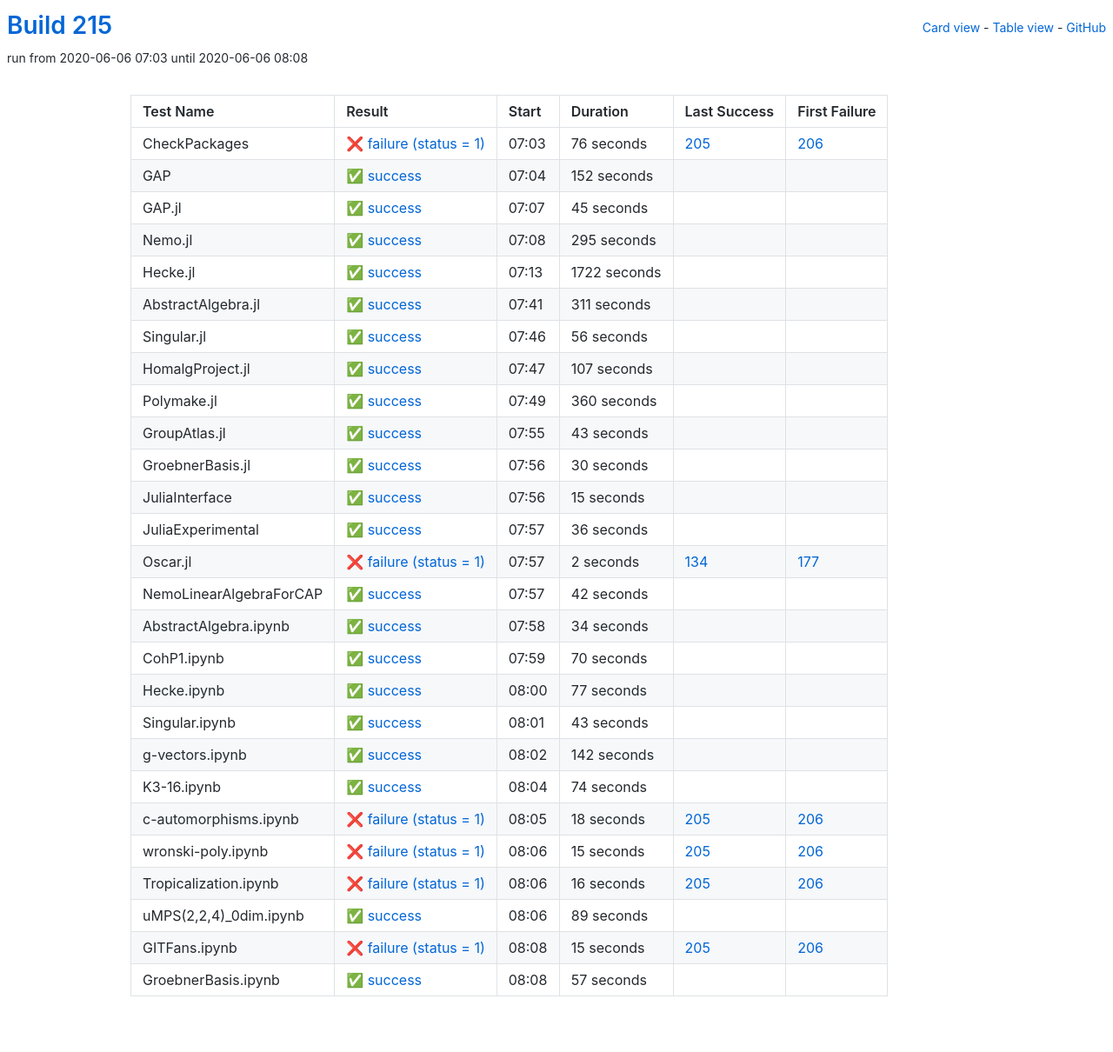
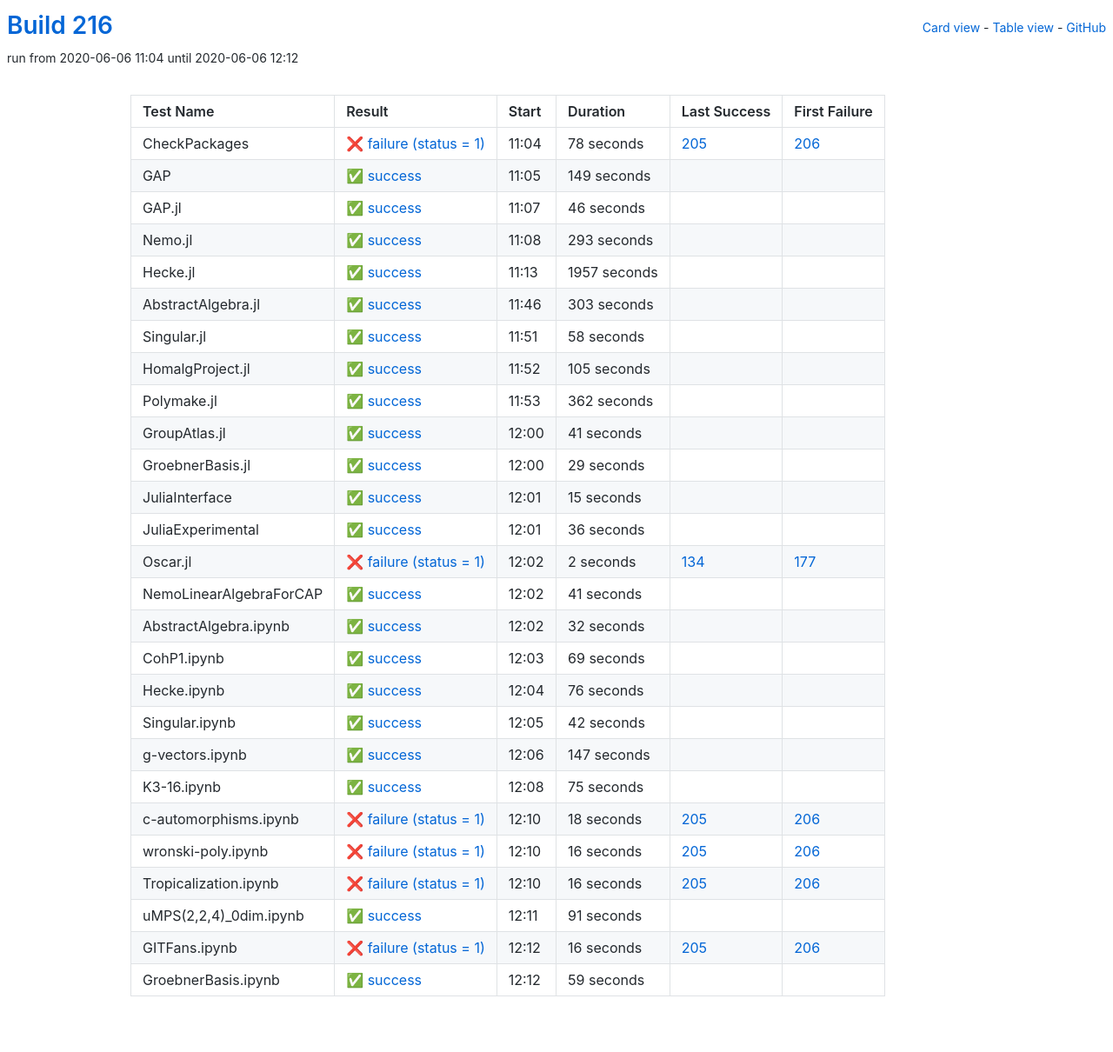
Before and after one commit to oscar-system/oscar-ci-status-stable, a Jekyll site: the page built from table.html, in a window 1280 px wide. Shown: the whole page at 87% size. Built offline with Jekyll 4.4.1, drawn with Linux system fonts in a browser that asks for light colours.

Commit message:
Build 216

```diff
--- a/_data/ci.yml
+++ b/_data/ci.yml
@@ -1,137 +1,137 @@
-build: 215
-build_url: https://oscarci.mathematik.uni-kl.de/job/oscar-stable/215/
+build: 216
+build_url: https://oscarci.mathematik.uni-kl.de/job/oscar-stable/216/
 job: oscar-stable
 tests:
-- duration: 76
+- duration: 78
   exitcode: 1
   first_failure: 206
   first_failure_url: https://oscarci.mathematik.uni-kl.de/job/oscar-stable/206/
   id: checkpackages
   last_success: 205
   last_success_url: https://oscarci.mathematik.uni-kl.de/job/oscar-stable/205/
-  log: https://oscarci.mathematik.uni-kl.de/job/oscar-stable/215/artifact/logs/build-215/CheckPackages.log
+  log: https://oscarci.mathematik.uni-kl.de/job/oscar-stable/216/artifact/logs/build-216/CheckPackages.log
   name: CheckPackages
-  start: 2020-06-06 07:03
+  start: 2020-06-06 11:04
   status: failure
   success: false
-- duration: 152
+- duration: 149
   exitcode: 0
   first_failure: false
   first_failure_url: null
   id: gap
   last_success: false
   last_success_url: null
-  log: https://oscarci.mathematik.uni-kl.de/job/oscar-stable/215/artifact/logs/build-215/GAP.log
+  log: https://oscarci.mathematik.uni-kl.de/job/oscar-stable/216/artifact/logs/build-216/GAP.log
   name: GAP
-  start: 2020-06-06 07:04
+  start: 2020-06-06 11:05
   status: success
   success: true
-- duration: 45
+- duration: 46
   exitcode: 0
   first_failure: false
   first_failure_url: null
   id: gap-jl
   last_success: false
   last_success_url: null
-  log: https://oscarci.mathematik.uni-kl.de/job/oscar-stable/215/artifact/logs/build-215/GAP.jl.log
+  log: https://oscarci.mathematik.uni-kl.de/job/oscar-stable/216/artifact/logs/build-216/GAP.jl.log
   name: GAP.jl
-  start: 2020-06-06 07:07
+  start: 2020-06-06 11:07
   status: success
   success: true
-- duration: 295
+- duration: 293
   exitcode: 0
   first_failure: false
   first_failure_url: null
   id: nemo-jl
   last_success: false
   last_success_url: null
-  log: https://oscarci.mathematik.uni-kl.de/job/oscar-stable/215/artifact/logs/build-215/Nemo.jl.log
+  log: https://oscarci.mathematik.uni-kl.de/job/oscar-stable/216/artifact/logs/build-216/Nemo.jl.log
   name: Nemo.jl
-  start: 2020-06-06 07:08
+  start: 2020-06-06 11:08
   status: success
   success: true
-- duration: 1722
+- duration: 1957
   exitcode: 0
   first_failure: false
   first_failure_url: null
   id: hecke-jl
   last_success: false
   last_success_url: null
-  log: https://oscarci.mathematik.uni-kl.de/job/oscar-stable/215/artifact/logs/build-215/Hecke.jl.log
+  log: https://oscarci.mathematik.uni-kl.de/job/oscar-stable/216/artifact/logs/build-216/Hecke.jl.log
   name: Hecke.jl
-  start: 2020-06-06 07:13
+  start: 2020-06-06 11:13
   status: success
   success: true
-- duration: 311
+- duration: 303
   exitcode: 0
   first_failure: false
   first_failure_url: null
   id: abstractalgebra-jl
   last_success: false
   last_success_url: null
-  log: https://oscarci.mathematik.uni-kl.de/job/oscar-stable/215/artifact/logs/build-215/AbstractAlgebra.jl.log
+  log: https://oscarci.mathematik.uni-kl.de/job/oscar-stable/216/artifact/logs/build-216/AbstractAlgebra.jl.log
   name: AbstractAlgebra.jl
-  start: 2020-06-06 07:41
+  start: 2020-06-06 11:46
   status: success
   success: true
-- duration: 56
+- duration: 58
   exitcode: 0
   first_failure: false
   first_failure_url: null
   id: singular-jl
   last_success: false
   last_success_url: null
-  log: https://oscarci.mathematik.uni-kl.de/job/oscar-stable/215/artifact/logs/build-215/Singular.jl.log
+  log: https://oscarci.mathematik.uni-kl.de/job/oscar-stable/216/artifact/logs/build-216/Singular.jl.log
   name: Singular.jl
-  start: 2020-06-06 07:46
+  start: 2020-06-06 11:51
   status: success
   success: true
-- duration: 107
+- duration: 105
   exitcode: 0
   first_failure: false
   first_failure_url: null
   id: homalgproject-jl
   last_success: false
   last_success_url: null
-  log: https://oscarci.mathematik.uni-kl.de/job/oscar-stable/215/artifact/logs/build-215/HomalgProject.jl.log
+  log: https://oscarci.mathematik.uni-kl.de/job/oscar-stable/216/artifact/logs/build-216/HomalgProject.jl.log
   name: HomalgProject.jl
-  start: 2020-06-06 07:47
+  start: 2020-06-06 11:52
   status: success
   success: true
-- duration: 360
+- duration: 362
   exitcode: 0
   first_failure: false
   first_failure_url: null
   id: polymake-jl
   last_success: false
   last_success_url: null
-  log: https://oscarci.mathematik.uni-kl.de/job/oscar-stable/215/artifact/logs/build-215/Polymake.jl.log
+  log: https://oscarci.mathematik.uni-kl.de/job/oscar-stable/216/artifact/logs/build-216/Polymake.jl.log
   name: Polymake.jl
-  start: 2020-06-06 07:49
+  start: 2020-06-06 11:53
   status: success
   success: true
-- duration: 43
+- duration: 41
   exitcode: 0
   first_failure: false
   first_failure_url: null
   id: groupatlas-jl
   last_success: false
   last_success_url: null
-  log: https://oscarci.mathematik.uni-kl.de/job/oscar-stable/215/artifact/logs/build-215/GroupAtlas.jl.log
+  log: https://oscarci.mathematik.uni-kl.de/job/oscar-stable/216/artifact/logs/build-216/GroupAtlas.jl.log
   name: GroupAtlas.jl
-  start: 2020-06-06 07:55
+  start: 2020-06-06 12:00
   status: success
   success: true
-- duration: 30
+- duration: 29
   exitcode: 0
   first_failure: false
   first_failure_url: null
   id: groebnerbasis-jl
   last_success: false
   last_success_url: null
-  log: https://oscarci.mathematik.uni-kl.de/job/oscar-stable/215/artifact/logs/build-215/GroebnerBasis.jl.log
+  log: https://oscarci.mathematik.uni-kl.de/job/oscar-stable/216/artifact/logs/build-216/GroebnerBasis.jl.log
   name: GroebnerBasis.jl
-  start: 2020-06-06 07:56
+  start: 2020-06-06 12:00
   status: success
   success: true
 - duration: 15
@@ -141,9 +141,9 @@ tests:
   id: juliainterface
   last_success: false
   last_success_url: null
-  log: https://oscarci.mathematik.uni-kl.de/job/oscar-stable/215/artifact/logs/build-215/JuliaInterface.log
+  log: https://oscarci.mathematik.uni-kl.de/job/oscar-stable/216/artifact/logs/build-216/JuliaInterface.log
   name: JuliaInterface
-  start: 2020-06-06 07:56
+  start: 2020-06-06 12:01
   status: success
   success: true
 - duration: 36
@@ -153,9 +153,9 @@ tests:
   id: juliaexperimental
   last_success: false
   last_success_url: null
-  log: https://oscarci.mathematik.uni-kl.de/job/oscar-stable/215/artifact/logs/build-215/JuliaExperimental.log
+  log: https://oscarci.mathematik.uni-kl.de/job/oscar-stable/216/artifact/logs/build-216/JuliaExperimental.log
   name: JuliaExperimental
-  start: 2020-06-06 07:57
+  start: 2020-06-06 12:01
   status: success
   success: true
 - duration: 2
@@ -165,93 +165,93 @@ tests:
   id: oscar-jl
   last_success: 134
   last_success_url: https://oscarci.mathematik.uni-kl.de/job/oscar-stable/134/
-  log: https://oscarci.mathematik.uni-kl.de/job/oscar-stable/215/artifact/logs/build-215/Oscar.jl.log
+  log: https://oscarci.mathematik.uni-kl.de/job/oscar-stable/216/artifact/logs/build-216/Oscar.jl.log
   name: Oscar.jl
-  start: 2020-06-06 07:57
+  start: 2020-06-06 12:02
   status: failure
   success: false
-- duration: 42
+- duration: 41
   exitcode: 0
   first_failure: false
   first_failure_url: null
   id: nemolinearalgebraforcap
   last_success: false
   last_success_url: null
-  log: https://oscarci.mathematik.uni-kl.de/job/oscar-stable/215/artifact/logs/build-215/NemoLinearAlgebraForCAP.log
+  log: https://oscarci.mathematik.uni-kl.de/job/oscar-stable/216/artifact/logs/build-216/NemoLinearAlgebraForCAP.log
   name: NemoLinearAlgebraForCAP
-  start: 2020-06-06 07:57
+  start: 2020-06-06 12:02
   status: success
   success: true
-- duration: 34
+- duration: 32
   exitcode: 0
   first_failure: false
   first_failure_url: null
   id: abstractalgebra-ipynb
   last_success: false
   last_success_url: null
-  log: https://oscarci.mathematik.uni-kl.de/job/oscar-stable/215/artifact/logs/build-215/AbstractAlgebra.ipynb.log
+  log: https://oscarci.mathematik.uni-kl.de/job/oscar-stable/216/artifact/logs/build-216/AbstractAlgebra.ipynb.log
   name: AbstractAlgebra.ipynb
-  start: 2020-06-06 07:58
+  start: 2020-06-06 12:02
   status: success
   success: true
-- duration: 70
+- duration: 69
   exitcode: 0
   first_failure: false
   first_failure_url: null
   id: cohp1-ipynb
   last_success: false
   last_success_url: null
-  log: https://oscarci.mathematik.uni-kl.de/job/oscar-stable/215/artifact/logs/build-215/CohP1.ipynb.log
+  log: https://oscarci.mathematik.uni-kl.de/job/oscar-stable/216/artifact/logs/build-216/CohP1.ipynb.log
   name: CohP1.ipynb
-  start: 2020-06-06 07:59
+  start: 2020-06-06 12:03
   status: success
   success: true
-- duration: 77
+- duration: 76
   exitcode: 0
   first_failure: false
   first_failure_url: null
   id: hecke-ipynb
   last_success: false
   last_success_url: null
-  log: https://oscarci.mathematik.uni-kl.de/job/oscar-stable/215/artifact/logs/build-215/Hecke.ipynb.log
+  log: https://oscarci.mathematik.uni-kl.de/job/oscar-stable/216/artifact/logs/build-216/Hecke.ipynb.log
   name: Hecke.ipynb
-  start: 2020-06-06 08:00
+  start: 2020-06-06 12:04
   status: success
   success: true
-- duration: 43
+- duration: 42
   exitcode: 0
   first_failure: false
   first_failure_url: null
   id: singular-ipynb
   last_success: false
   last_success_url: null
-  log: https://oscarci.mathematik.uni-kl.de/job/oscar-stable/215/artifact/logs/build-215/Singular.ipynb.log
+  log: https://oscarci.mathematik.uni-kl.de/job/oscar-stable/216/artifact/logs/build-216/Singular.ipynb.log
   name: Singular.ipynb
-  start: 2020-06-06 08:01
+  start: 2020-06-06 12:05
   status: success
   success: true
-- duration: 142
+- duration: 147
   exitcode: 0
   first_failure: false
   first_failure_url: null
   id: g-vectors-ipynb
   last_success: false
   last_success_url: null
-  log: https://oscarci.mathematik.uni-kl.de/job/oscar-stable/215/artifact/logs/build-215/g-vectors.ipynb.log
+  log: https://oscarci.mathematik.uni-kl.de/job/oscar-stable/216/artifact/logs/build-216/g-vectors.ipynb.log
   name: g-vectors.ipynb
-  start: 2020-06-06 08:02
+  start: 2020-06-06 12:06
   status: success
   success: true
-- duration: 74
+- duration: 75
   exitcode: 0
   first_failure: false
   first_failure_url: null
   id: k3-16-ipynb
   last_success: false
   last_success_url: null
-  log: https://oscarci.mathematik.uni-kl.de/job/oscar-stable/215/artifact/logs/build-215/K3-16.ipynb.log
+  log: https://oscarci.mathematik.uni-kl.de/job/oscar-stable/216/artifact/logs/build-216/K3-16.ipynb.log
   name: K3-16.ipynb
-  start: 2020-06-06 08:04
+  start: 2020-06-06 12:08
   status: success
   success: true
 - duration: 18
@@ -261,21 +261,21 @@ tests:
   id: c-automorphisms-ipynb
   last_success: 205
   last_success_url: https://oscarci.mathematik.uni-kl.de/job/oscar-stable/205/
-  log: https://oscarci.mathematik.uni-kl.de/job/oscar-stable/215/artifact/logs/build-215/c-automorphisms.ipynb.log
+  log: https://oscarci.mathematik.uni-kl.de/job/oscar-stable/216/artifact/logs/build-216/c-automorphisms.ipynb.log
   name: c-automorphisms.ipynb
-  start: 2020-06-06 08:05
+  start: 2020-06-06 12:10
   status: failure
   success: false
-- duration: 15
+- duration: 16
   exitcode: 1
   first_failure: 206
   first_failure_url: https://oscarci.mathematik.uni-kl.de/job/oscar-stable/206/
   id: wronski-poly-ipynb
   last_success: 205
   last_success_url: https://oscarci.mathematik.uni-kl.de/job/oscar-stable/205/
-  log: https://oscarci.mathematik.uni-kl.de/job/oscar-stable/215/artifact/logs/build-215/wronski-poly.ipynb.log
+  log: https://oscarci.mathematik.uni-kl.de/job/oscar-stable/216/artifact/logs/build-216/wronski-poly.ipynb.log
   name: wronski-poly.ipynb
-  start: 2020-06-06 08:06
+  start: 2020-06-06 12:10
   status: failure
   success: false
 - duration: 16
@@ -285,44 +285,44 @@ tests:
   id: tropicalization-ipynb
   last_success: 205
   last_success_url: https://oscarci.mathematik.uni-kl.de/job/oscar-stable/205/
-  log: https://oscarci.mathematik.uni-kl.de/job/oscar-stable/215/artifact/logs/build-215/Tropicalization.ipynb.log
+  log: https://oscarci.mathematik.uni-kl.de/job/oscar-stable/216/artifact/logs/build-216/Tropicalization.ipynb.log
   name: Tropicalization.ipynb
-  start: 2020-06-06 08:06
+  start: 2020-06-06 12:10
   status: failure
   success: false
-- duration: 89
+- duration: 91
   exitcode: 0
   first_failure: false
   first_failure_url: null
   id: umps-2-2-4-0dim-ipynb
   last_success: false
   last_success_url: null
-  log: https://oscarci.mathematik.uni-kl.de/job/oscar-stable/215/artifact/logs/build-215/uMPS-2-2-4-_0dim.ipynb.log
+  log: https://oscarci.mathematik.uni-kl.de/job/oscar-stable/216/artifact/logs/build-216/uMPS-2-2-4-_0dim.ipynb.log
   name: uMPS(2,2,4)_0dim.ipynb
-  start: 2020-06-06 08:06
+  start: 2020-06-06 12:11
   status: success
   success: true
-- duration: 15
+- duration: 16
   exitcode: 1
   first_failure: 206
   first_failure_url: https://oscarci.mathematik.uni-kl.de/job/oscar-stable/206/
   id: gitfans-ipynb
   last_success: 205
   last_success_url: https://oscarci.mathematik.uni-kl.de/job/oscar-stable/205/
-  log: https://oscarci.mathematik.uni-kl.de/job/oscar-stable/215/artifact/logs/build-215/GITFans.ipynb.log
+  log: https://oscarci.mathematik.uni-kl.de/job/oscar-stable/216/artifact/logs/build-216/GITFans.ipynb.log
   name: GITFans.ipynb
-  start: 2020-06-06 08:08
+  start: 2020-06-06 12:12
   status: failure
   success: false
-- duration: 57
+- duration: 59
   exitcode: 0
   first_failure: false
   first_failure_url: null
   id: groebnerbasis-ipynb
   last_success: false
   last_success_url: null
-  log: https://oscarci.mathematik.uni-kl.de/job/oscar-stable/215/artifact/logs/build-215/GroebnerBasis.ipynb.log
+  log: https://oscarci.mathematik.uni-kl.de/job/oscar-stable/216/artifact/logs/build-216/GroebnerBasis.ipynb.log
   name: GroebnerBasis.ipynb
-  start: 2020-06-06 08:08
+  start: 2020-06-06 12:12
   status: success
   success: true
```
Also changed, not shown: README.md.
